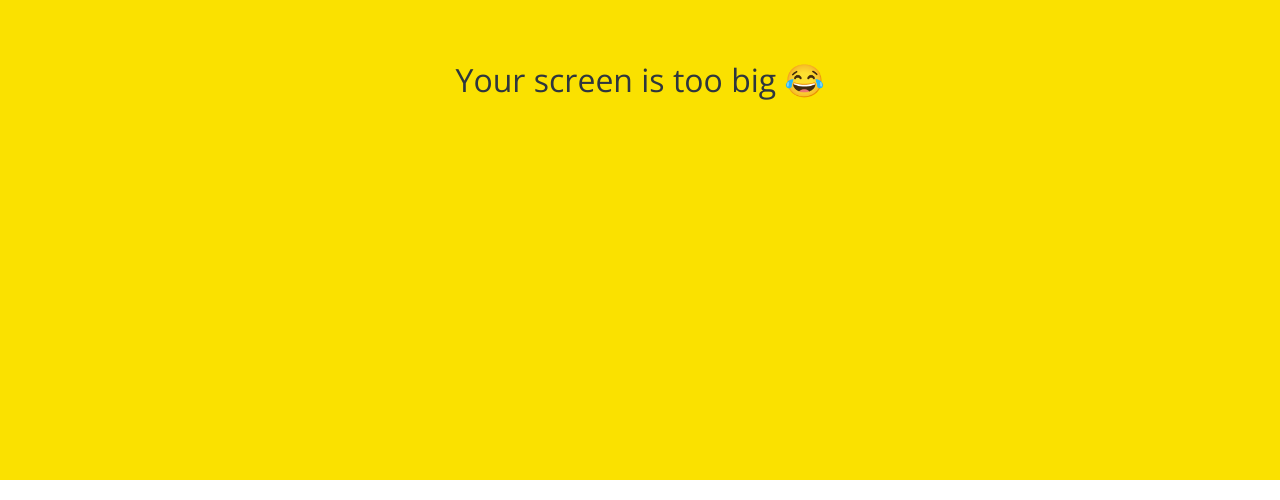
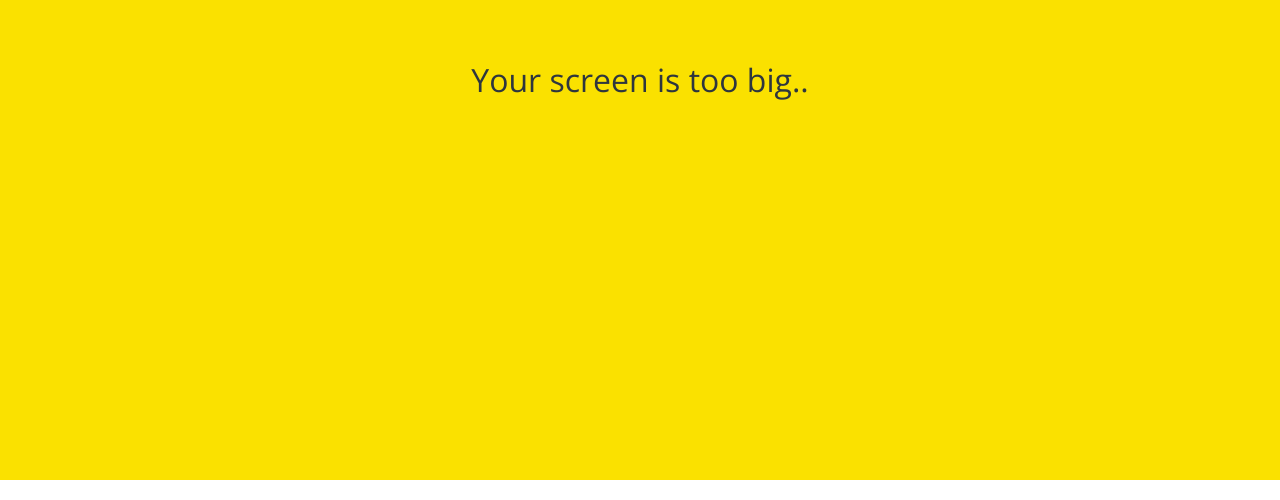
Before and after one commit to bsw302/kokoa-clone-2022, a plain HTML site: page friends.html in a window 1280 px wide. Shown: the part 320-820 px from the top of the page. Drawn offline with nearby package versions, Linux system fonts and the light colour scheme.

Commit message:
Update friends.html

```diff
--- a/friends.html
+++ b/friends.html
@@ -91,7 +91,7 @@
 
 
     <div id="no-mobile">
-        <span>Your screen is too big 😂</span>
+        <span>Your screen is too big..</span>
     </div>
     <script src="https://kit.fontawesome.com/bf77bd15e6.js" crossorigin="anonymous"></script>
 </body>
```
